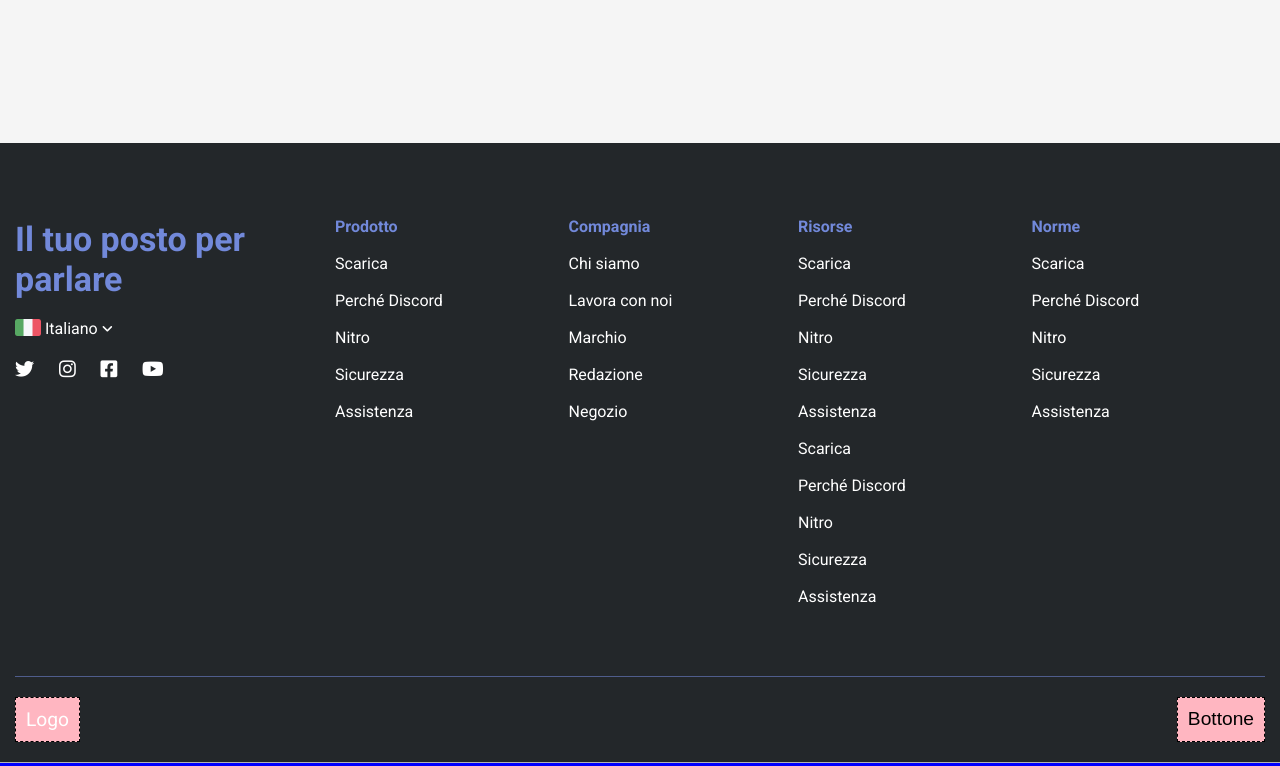
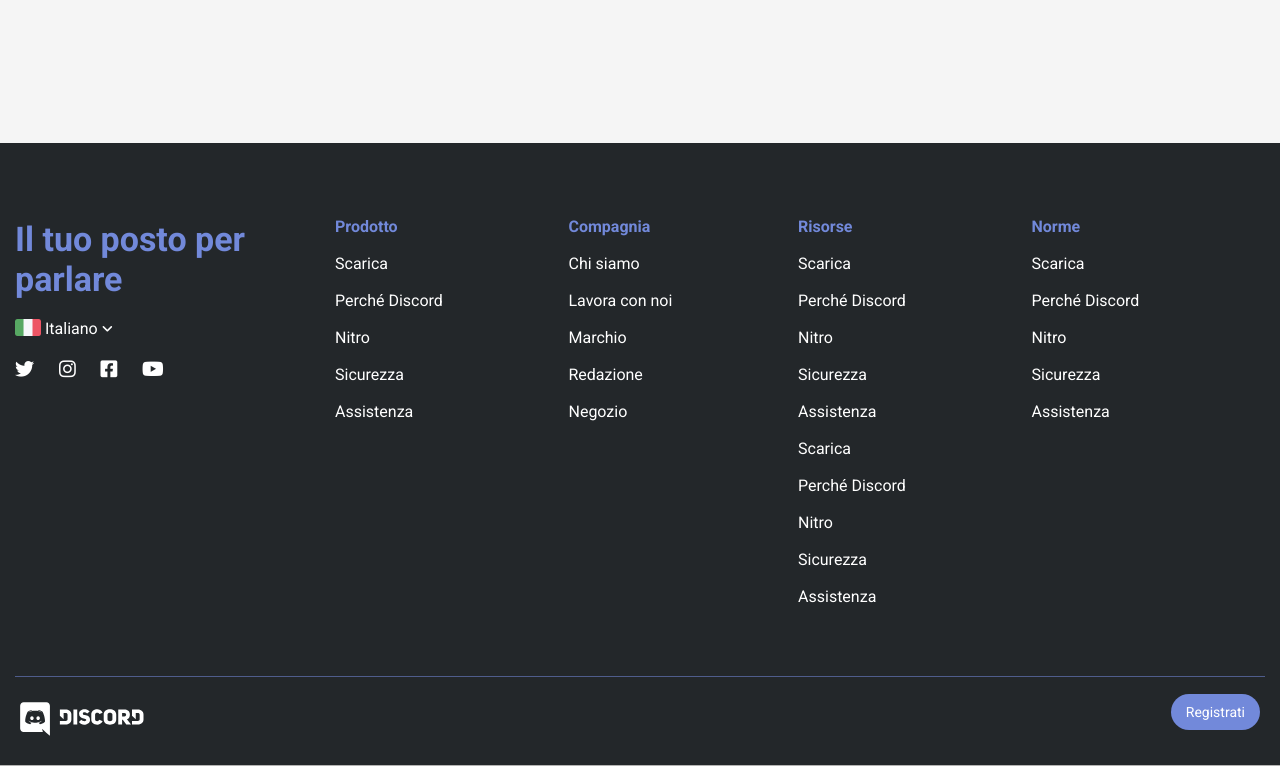
Before and after one commit to OgataiKhan/htmlcss-discord, a plain HTML site: page index.html in a window 1280 px wide. Shown: the part 3935-4701 px from the top of the page. Drawn offline with Linux system fonts and the light colour scheme.

Commit message:
feat: footer bottom

```diff
--- a/css/style.css
+++ b/css/style.css
@@ -9,95 +9,6 @@
     margin: 0;
     box-sizing: border-box;
  }
-
- /*
-********
-DEBUG
-********
- */
-
- body.debug {
-    background: blue;
- }
-
- .debug .content-box {
-    border: 1px dashed black;
- }
-
- .debug header {
-    /* background-color: #add8e6; */
- }
-
- .debug .header-top-container {
-    /* background-color: #daa520; */
- }
-
- /* .debug .header-bottom {
-    background-color: #00008b;
-    border-bottom: 3px solid #bae8ed;
- } */
-
- /* .debug .featured-content {
-    background-color: #ee82ee;
-    height: 420px;
- } */
-
- .debug .section-one, .section-three {
-    background-color: #ffffff;
-}
-
-.debug .section-two, .section-four {
-    background-color: #f5f5f5;
-}
-
-/* .debug .section-container {
-    height: 520px;
-}
-
-.debug .first-content {
-    background-color: #1e90ff;
-}
-
-.debug .second-content {
-    background-color: #ffc0cb;
-} */
-
-/* .debug .section-container-big {
-    background-color: #228b22;
-    height: 937px;
-} */
-
-/* .debug .footer-bottom {
-    background-color: #23272a;
-    border-top: 1px solid #b4b4b3;
-    border-bottom: 1px solid #b4b4b3;
-} */
-
-/* .debug .footer-featured {
-    height: 605px;
-} */
-
-/* .debug .footer-first-content {
-    background-color: #f08080;
-} */
-/*
-.debug .footer-second-content {
-    background-color: #20b2aa;
-} */
-
-/* .debug .vertical-banner {
-    border: 1px dashed white;
-} */
-
-/* .debug .bottom-banner {
-    background-color: #7fffd4;
-} */
-
-.debug .logo-bottom, .debug .footer-button {
-    background-color: #ffb6c1;
-    font-size: 1.2rem;
-}
-
 
 
  /*
@@ -255,6 +166,14 @@
 ********
  */
 
+ .section-one, .section-three {
+    background-color: #ffffff;
+}
+
+.section-two, .section-four {
+    background-color: #f5f5f5;
+}
+
 .section {
     padding: 110px 0;
 }
@@ -367,6 +286,7 @@
 
 .footer-bottom {
     padding-top: 30px;
+    border-bottom: 1px solid #b4b4b3;
 }
 
 .bottom-banner {
@@ -377,9 +297,5 @@
 }
 
 .logo-bottom, .footer-button {
-    padding: 10px;
+    padding: 5px;
 }
-
-.footer-bottom {
-    border-bottom: 1px solid #b4b4b3;
-}
--- a/index.html
+++ b/index.html
@@ -162,8 +162,8 @@
         <!-- Bottom banner -->
         <div class="footer-bottom">
             <div class="layout flexbox bottom-banner">
-                <div class="content-box logo-bottom">Logo</div>
-                <button class="content-box footer-button">Bottone</button>
+                <div class="logo-bottom"><img src="img/logo.svg" alt="Discord logo"></div>
+                <div class="footer-button"><a class="btn blue small" href="">Registrati</a></div>
             </div>
         </div>
         <!-- /Bottom banner -->
```
